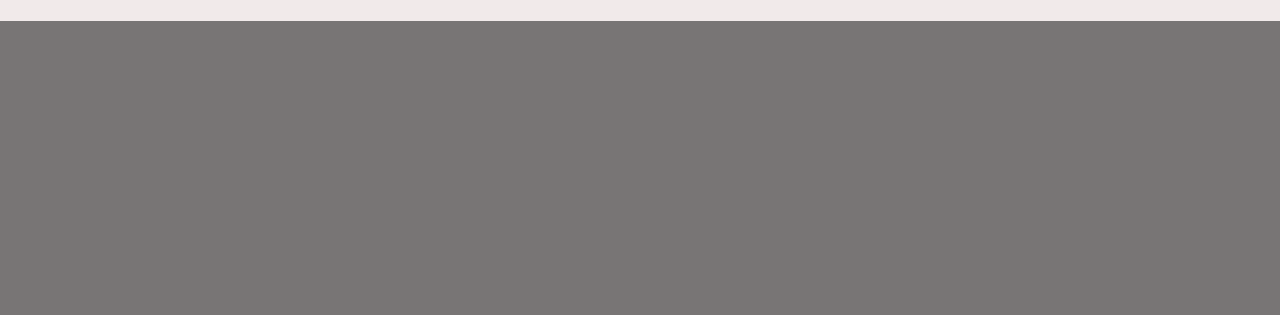
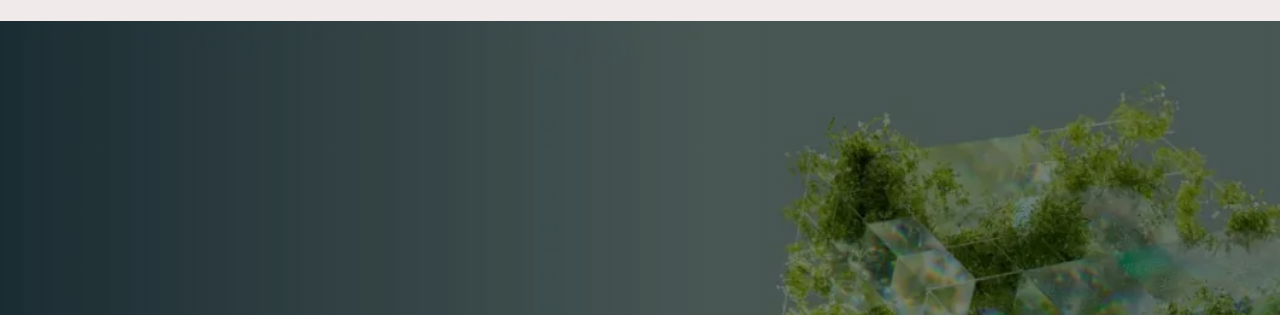
Before and after one commit to barrosid/Chiainfo-main, a website: page Paginas/casosdeuso.html in a window 1280 px wide. Shown: the part 109-424 px from the top of the page. Drawn offline with nearby package versions, Linux system fonts and the light colour scheme; the site is published under a folder, as on GitHub Pages, so addresses that start at the root find nothing.

Commit message:
arreglando imagenes x2

```diff
--- a/styles/style.css
+++ b/styles/style.css
@@ -204,7 +204,7 @@ input[type=submit] {
   display: flex;
   align-items: center;
   justify-content: center;
-  background: linear-gradient(to right, rgba(0, 0, 0, 0.5), rgba(0, 0, 0, 0.5)), url(/images/casosdeuso.png);
+  background: linear-gradient(to right, rgba(0, 0, 0, 0.5), rgba(0, 0, 0, 0.5)), url(../images/casosdeuso.png);
   background-size: cover;
   background-position: center;
 }
```
Also changed, not shown: Paginas/Galeria.html (+1 -1 lines).
